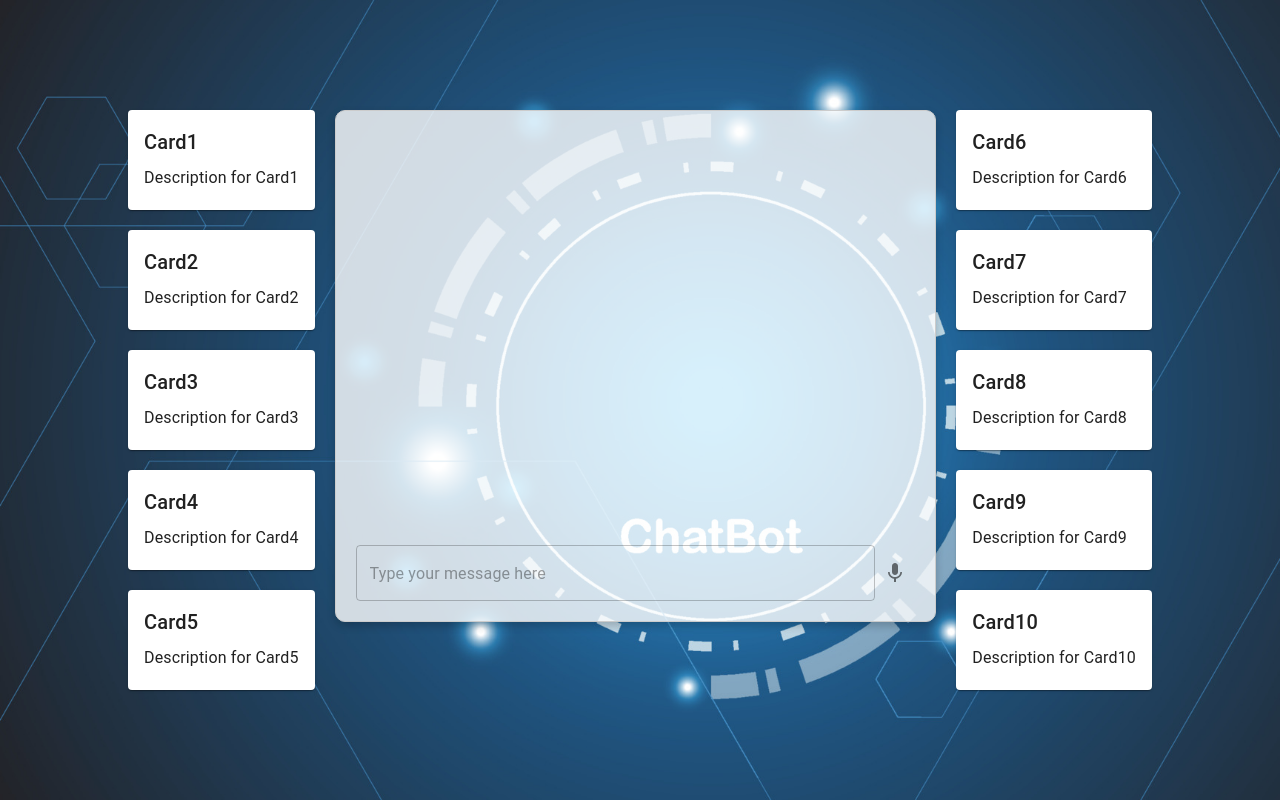
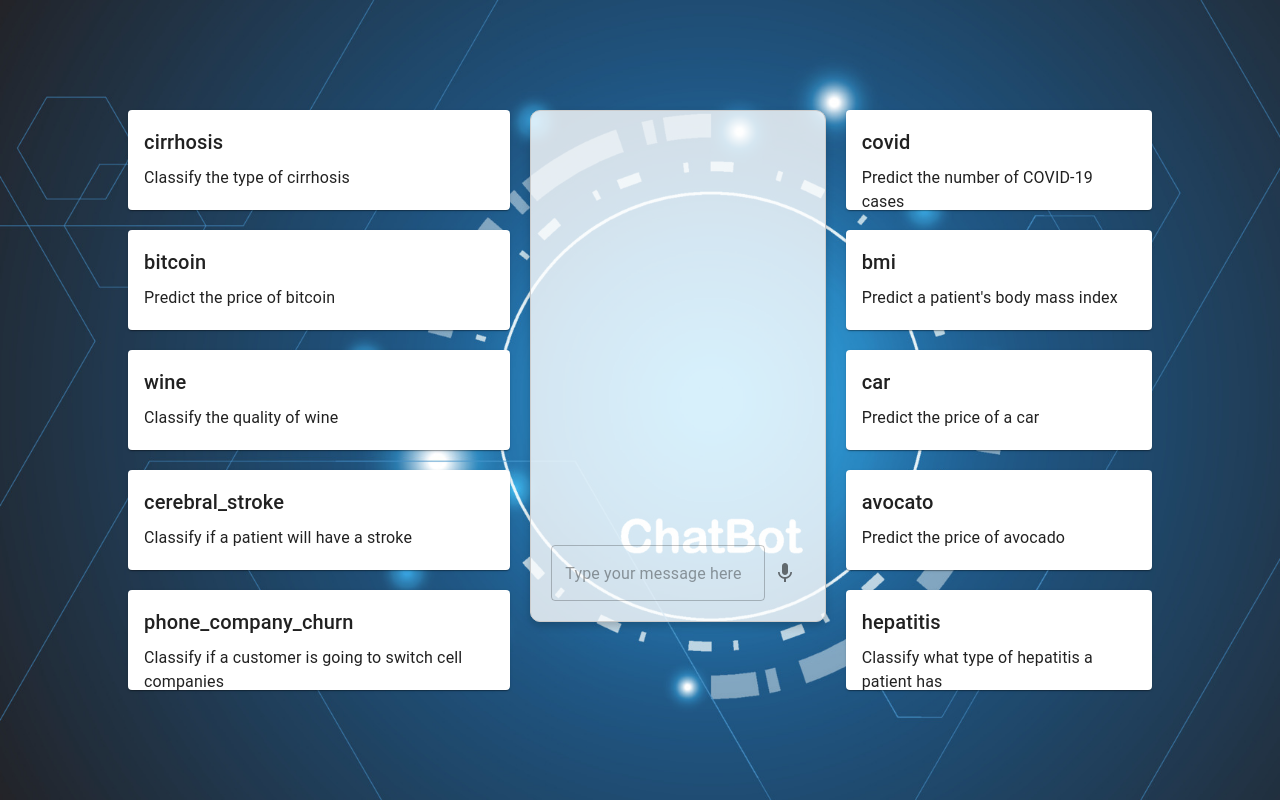
Before and after one commit to Ronald115/WEB-IA, a Next.js app in the folder web-ia/: page /chatbot in a window 1280 px wide. Built offline with nearby package versions, Linux system fonts and the light colour scheme.

Commit message:
only predict bitcoin

```diff
--- a/web-ia/src/app/chatbot/components/smallCards.tsx
+++ b/web-ia/src/app/chatbot/components/smallCards.tsx
@@ -5,11 +5,17 @@ import "./SmallCard.css";
 interface SmallCardProps {
   title: string;
   description: string;
+  onClick: () => void;
 }
 
-const SmallCard: React.FC<SmallCardProps> = ({ title, description }) => {
+const SmallCard: React.FC<SmallCardProps> = ({
+  title,
+  description,
+  onClick,
+}) => {
   return (
-    <Card className="small-card">
+    <Card className="small-card" onClick={onClick}>
+      {" "}
       <CardContent>
         <Typography variant="h6" component="h2">
           {title}
--- a/web-ia/src/app/chatbot/page.tsx
+++ b/web-ia/src/app/chatbot/page.tsx
@@ -1,54 +1,183 @@
-'use client'
+"use client";
 
-import React from "react";
+import React, { useEffect, useState } from "react";
 import {
   Container,
   Grid,
   Typography,
   TextField,
   IconButton,
+  Dialog,
+  DialogTitle,
+  DialogContent,
+  DialogActions,
+  Button,
 } from "@mui/material";
 import { Mic } from "@mui/icons-material";
 import SmallCard from "./components/smallCards";
 import "./Chatbot.css";
+import { useModel } from "../../shared/hooks/useModel";
 
-const cards = Array.from({ length: 10 }, (_, i) => ({
-  title: `Card${i + 1}`,
-  description: `Description for Card${i + 1}`,
-}));
+const cardNames = [
+  "cirrhosis",
+  "bitcoin",
+  "wine",
+  "cerebral_stroke",
+  "phone_company_churn",
+  "covid",
+  "bmi",
+  "car",
+  "avocato",
+  "hepatitis",
+];
+
+const cardDescriptions: { [key: string]: string } = {
+  cirrhosis: "Classify the type of cirrhosis",
+  bitcoin: "Predict the price of bitcoin",
+  wine: "Classify the quality of wine",
+  cerebral_stroke: "Classify if a patient will have a stroke",
+  phone_company_churn: "Classify if a customer is going to switch cell companies",
+  covid: "Predict the number of COVID-19 cases",
+  bmi: "Predict a patient's body mass index",
+  car: "Predict the price of a car",
+  avocato: "Predict the price of avocado",
+  hepatitis: "Classify what type of hepatitis a patient has",
+};
+
 
 const Chatbot: React.FC = () => {
+  const [selectedCard, setSelectedCard] = useState<string | null>(null);
+  const [chatMessages, setChatMessages] = useState<string[]>([]);
+  const { model, setModel, submitModel } = useModel();
+
+  useEffect(() => {
+    if (model && model.result) {
+      setChatMessages((prevMessages) => [
+        ...prevMessages,
+        `Model result: ${model.result}`,
+      ]);
+    }
+  }, [model]);
+
+  const handleCardClick = (cardName: string) => {
+    setSelectedCard(cardName);
+    setModel({ name: cardName, parameters: {} });
+  };
+
+  const handleDialogClose = () => {
+    setSelectedCard(null);
+  };
+
+  const handleDialogSubmit = () => {
+    submitModel();
+    setSelectedCard(null);
+  };
+
+  const handleInputChange = (event: { target: { name: any; value: any } }) => {
+    setModel({
+      ...model,
+      parameters: {
+        ...model.parameters,
+        [event.target.name]: Number(event.target.value),
+      },
+    });
+  };
+
+  const handleChatInputChange = (event: {
+    key: string;
+    target: { value: string };
+  }) => {
+    if (event.key === "Enter") {
+      const message = event.target.value;
+      setChatMessages((prevMessages) => [...prevMessages, message]);
+      if (message.toLowerCase().includes("bitcoin")) {
+        setSelectedCard("bitcoin");
+        setModel({ name: "bitcoin", parameters: {} });
+      }
+      event.target.value = "";
+    }
+  };
+
   return (
     <div className="chatbot">
       <div className="chat-section">
         <div className="cards-container">
-          {cards.slice(0, 5).map((card, index) => (
+          {cardNames.slice(0, 5).map((cardName, index) => (
             <SmallCard
-              title={card.title}
-              description={card.description}
+              title={cardName}
+              description={cardDescriptions[cardName]}
               key={index}
+              onClick={() => handleCardClick(cardName)}
             />
           ))}
         </div>
         <div className="chat-window">
-          {/* Aquí iría el código para el chat */}
+          {chatMessages.map((message, index) => (
+            <Typography style={{ color: "black" }} key={index}>
+              {message}
+            </Typography>
+          ))}
           <div className="chat-input">
-            <TextField fullWidth placeholder="Type your message here" />
+            <TextField
+              fullWidth
+              placeholder="Type your message here"
+              onKeyDown={(event) => {
+                if (event.key === "Enter") {
+                  event.preventDefault();
+                  const message = (event.target as HTMLInputElement).value;
+                  handleChatInputChange({
+                    key: event.key,
+                    target: { value: message },
+                  });
+                }
+              }}
+            />
             <IconButton>
               <Mic />
             </IconButton>
           </div>
         </div>
         <div className="cards-container">
-          {cards.slice(5).map((card, index) => (
+          {cardNames.slice(5).map((cardName, index) => (
             <SmallCard
-              title={card.title}
-              description={card.description}
+              title={cardName}
+              description={cardDescriptions[cardName]}
               key={index}
+              onClick={() => handleCardClick(cardName)}
             />
           ))}
         </div>
       </div>
+      <Dialog open={selectedCard !== null} onClose={handleDialogClose}>
+        <DialogTitle>Enter model parameters for {selectedCard}</DialogTitle>
+        <DialogContent>
+          {selectedCard === "bitcoin" && (
+            <>
+              <TextField
+                name="volume"
+                label="Volume"
+                variant="outlined"
+                fullWidth
+                margin="normal"
+                onChange={handleInputChange}
+              />
+              <TextField
+                name="market_cap"
+                label="Market Cap"
+                variant="outlined"
+                fullWidth
+                margin="normal"
+                onChange={handleInputChange}
+              />
+            </>
+          )}
+          {/* Aquí irían los campos de entrada para los parámetros de otros modelos */}
+        </DialogContent>
+        <DialogActions>
+          <Button onClick={handleDialogClose}>Cancel</Button>
+          <Button onClick={handleDialogSubmit}>Submit</Button>
+        </DialogActions>
+      </Dialog>
     </div>
   );
 };
--- a/web-ia/src/app/page.tsx
+++ b/web-ia/src/app/page.tsx
@@ -38,7 +38,7 @@ const App: React.FC = () => {
         </Grid>
       </Container>
       <Typography variant="body1" component="div" align="right" style={{ marginTop: 'auto' }}>
-        Ronald Arce, Sebastian Castro, Maykel Porras
+        Ronald Arce, Sebastian Castro, Mayckel Porras
       </Typography>
     </div>
   );
--- /dev/null
+++ b/web-ia/src/shared/hooks/useModel.ts
@@ -0,0 +1,16 @@
+import { useState } from "react";
+import { submitModel } from "../services/modelService";
+
+export const useModel = () => {
+  const [model, setModel] = useState<any>(null);
+
+  const submitModelToServer = async () => {
+    if (model) {
+      const result = await submitModel(model);
+      console.log("Model result received from API: ", result);
+      setModel((prevState: any) => ({ ...prevState, result }));
+    }
+  };
+
+  return { model, setModel, submitModel: submitModelToServer };
+};
--- /dev/null
+++ b/web-ia/src/shared/services/modelService.ts
@@ -0,0 +1,26 @@
+import axios from "axios";
+
+export const submitModel = async (model: any) => {
+  const config = {
+    headers: {
+      "Content-Type": "application/json",
+    },
+  };
+
+  console.log(
+    "Sending the following data to the API:",
+    JSON.stringify(model.parameters)
+  ); // Agregamos un console.log
+
+  try {
+    const response = await axios.post(
+      `http://localhost:5000/api/model/${model.name}`,
+      JSON.stringify(model.parameters),
+      config
+    );
+    return response.data.prediction;
+  } catch (error) {
+    console.error("Error al enviar el modelo", error);
+    return null;
+  }
+};
```
